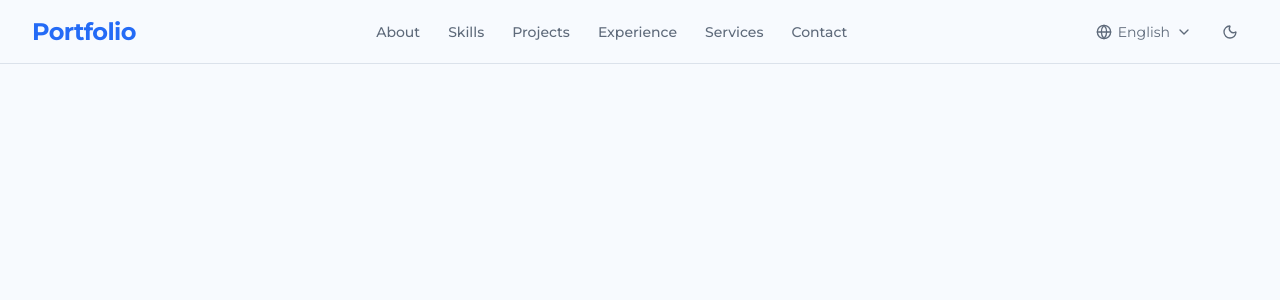
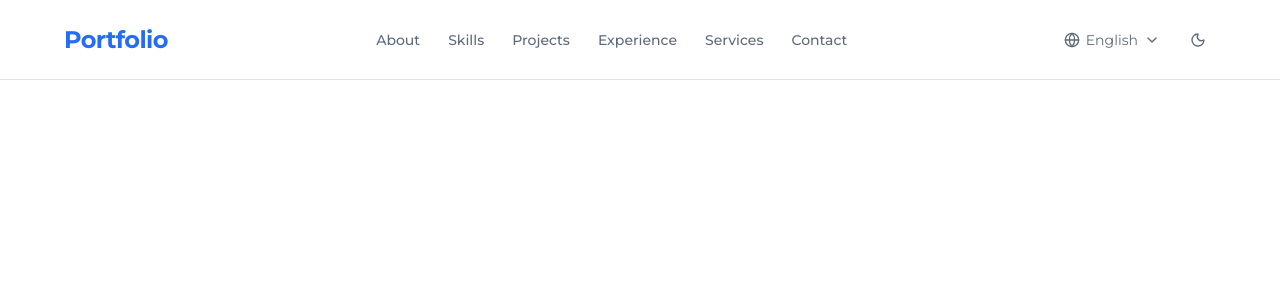
Before and after one commit to Phluynhh/Portfolio, a Next.js app: page / in a window 1280 px wide. Shown: the top 300 px of the page. Built offline with nearby package versions, Linux system fonts and the light colour scheme.

Commit message:
feat: update header component layout and styles for improved usability and aesthetics

```diff
--- a/src/app/globals.css
+++ b/src/app/globals.css
@@ -62,7 +62,7 @@
   --radius: 0.75rem;
 
   /* Base */
-  --background: oklch(0.985 0.006 255);
+  --background: oklch(1 0 0);
   --foreground: oklch(0.205 0.03 255);
 
   /* Surfaces */
--- a/src/components/ui/Header.tsx
+++ b/src/components/ui/Header.tsx
@@ -47,7 +47,8 @@ export default function Header() {
   }
 
   return (
-    <header className="w-full h-16 flex items-center justify-between px-8 border-b border-border bg-background">
+    <header className="fixed top-0 inset-x-0 z-50 h-20 border-b border-border bg-background/85 backdrop-blur-md">
+      <div className="mx-auto flex h-full w-full max-w-6xl items-center justify-between">
         {/* Logo */}
         <Link
           href="/"
@@ -98,6 +99,7 @@ export default function Header() {
             {isDark ? <Sun className="size-4" /> : <Moon className="size-4" />}
           </button>
         </div>
+      </div>
     </header>
   );
 }
```
Lines whose indentation alone changed are shown as unchanged.
